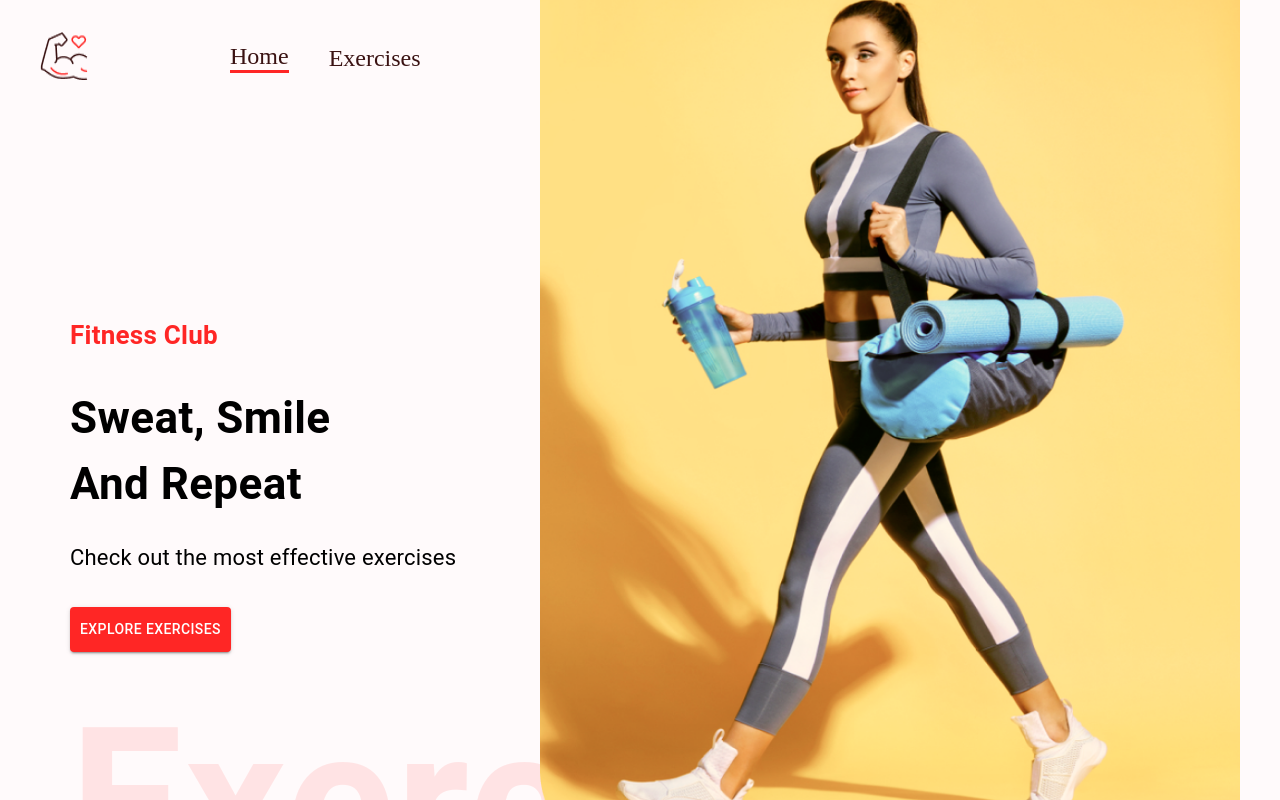
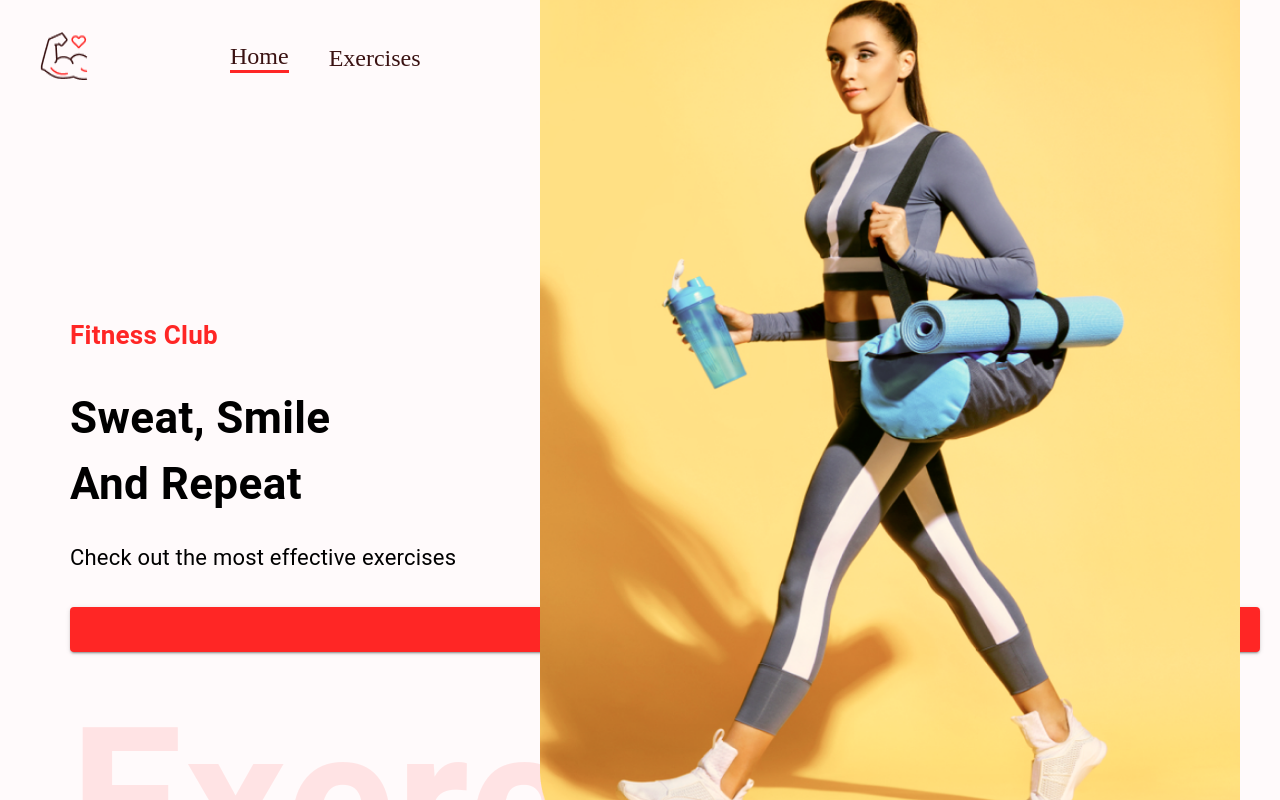
Before and after one commit to JaRoD41/react_gym_plan, a React (Create React App) app: page / in a window 1280 px wide. Shown: the top 800 px of the page. Built offline with nearby package versions, Linux system fonts and the light colour scheme; no server answers.

Commit message:
fix herobanner

```diff
--- a/src/components/HeroBanner.jsx
+++ b/src/components/HeroBanner.jsx
@@ -5,8 +5,11 @@ const HeroBanner = () => {
 	return (
 		<Box
 			sx={{
-				mt: { lg: '212px', xs: '70px' },
+				mt: { lg: '212px', xs: '50px' },
 				ml: { sm: '50px' },
+				display:'flex',
+				flexDirection:'column',
+				justifyContent: 'center'
 			}}
 			position="relative"
 			p="20px"
```
